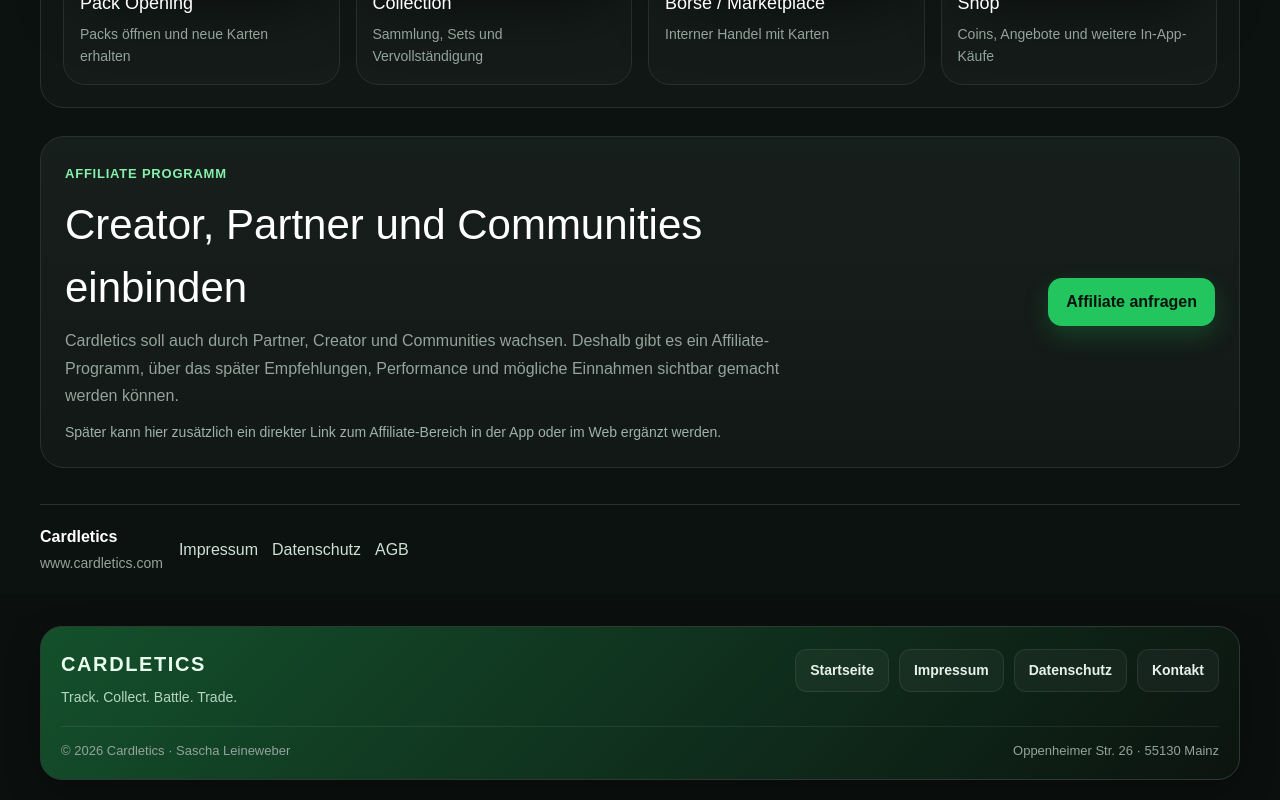
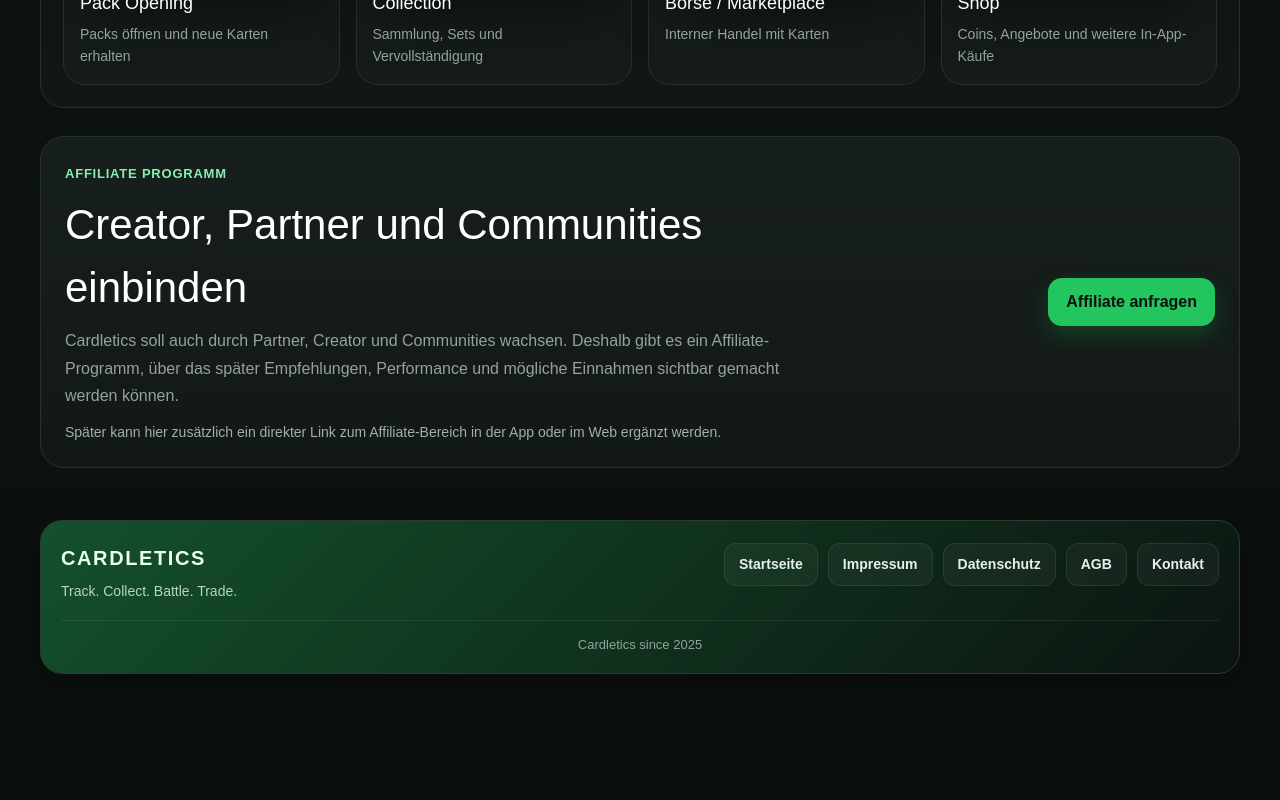
Before and after one commit to Cardletics/cardletics-admin, a Next.js app: page / in a window 1280 px wide. Shown: the part 3141-3941 px from the top of the page. After the commit the page ends 3835 px from the top, so only its background shows below. Built offline with nearby package versions, Linux system fonts and the light colour scheme.

Commit message:
fix homepage

```diff
--- a/app/page.tsx
+++ b/app/page.tsx
@@ -3,9 +3,16 @@
 import Image from "next/image";
 import { useEffect, useState } from "react";
 
+type ScreenshotItem = {
+  title: string;
+  text: string;
+  fileName: string;
+};
+
 export default function HomePage() {
   const [helpOpen, setHelpOpen] = useState(false);
   const [isMobile, setIsMobile] = useState(false);
+  const [selectedShot, setSelectedShot] = useState<ScreenshotItem | null>(null);
 
   useEffect(() => {
     function handleResize() {
@@ -17,6 +24,24 @@
 
     return () => window.removeEventListener("resize", handleResize);
   }, []);
+
+  useEffect(() => {
+    function handleKeyDown(event: KeyboardEvent) {
+      if (event.key === "Escape") {
+        setSelectedShot(null);
+      }
+    }
+
+    if (selectedShot) {
+      window.addEventListener("keydown", handleKeyDown);
+      document.body.style.overflow = "hidden";
+    }
+
+    return () => {
+      window.removeEventListener("keydown", handleKeyDown);
+      document.body.style.overflow = "";
+    };
+  }, [selectedShot]);
 
   return (
     <main style={pageStyle}>
@@ -303,41 +328,49 @@
               title="Homescreen"
               text="Startbereich, Hauptnavigation und Überblick"
               fileName="/home-screen.png"
+              onOpen={setSelectedShot}
             />
             <ScreenshotCard
               title="Battle Screen"
               text="Teamkampf, Strategie und Battle-Ansicht"
               fileName="/battle-screen.png"
+              onOpen={setSelectedShot}
             />
             <ScreenshotCard
               title="Karte im Detail"
               text="Einzelne Karte mit Werten, Design und Seltenheit"
               fileName="/card-detail.png"
+              onOpen={setSelectedShot}
             />
             <ScreenshotCard
               title="Awards"
               text="Belohnungen, Erfolge und freigeschaltete Meilensteine"
               fileName="/awards-screen.png"
+              onOpen={setSelectedShot}
             />
             <ScreenshotCard
               title="Pack Opening"
               text="Packs öffnen und neue Karten erhalten"
               fileName="/pack-opening.png"
+              onOpen={setSelectedShot}
             />
             <ScreenshotCard
               title="Collection"
               text="Sammlung, Sets und Vervollständigung"
               fileName="/collection-screen.png"
+              onOpen={setSelectedShot}
             />
             <ScreenshotCard
               title="Börse / Marketplace"
               text="Interner Handel mit Karten"
               fileName="/marketplace-screen.png"
+              onOpen={setSelectedShot}
             />
             <ScreenshotCard
               title="Shop"
               text="Coins, Angebote und weitere In-App-Käufe"
               fileName="/shop-screen.png"
+              onOpen={setSelectedShot}
             />
           </div>
         </div>
@@ -383,37 +416,6 @@
           </div>
         </div>
       </section>
-
-      <footer
-        style={{
-          ...footerStyle,
-          flexDirection: isMobile ? "column" : "row",
-          alignItems: isMobile ? "flex-start" : "center",
-        }}
-      >
-        <div style={footerBrandStyle}>
-          <div style={footerBrandTitleStyle}>Cardletics</div>
-          <div style={footerBrandTextStyle}>www.cardletics.com</div>
-        </div>
-
-        <div
-          style={{
-            ...footerLinksStyle,
-            flexDirection: isMobile ? "column" : "row",
-            gap: isMobile ? "8px" : "14px",
-          }}
-        >
-          <a href="/impressum" style={footerLinkStyle}>
-            Impressum
-          </a>
-          <a href="/datenschutz" style={footerLinkStyle}>
-            Datenschutz
-          </a>
-          <a href="/agb" style={footerLinkStyle}>
-            AGB
-          </a>
-        </div>
-      </footer>
 
       <div
         style={{
@@ -481,6 +483,10 @@
           Hilfe
         </button>
       </div>
+
+      {selectedShot && (
+        <Lightbox item={selectedShot} onClose={() => setSelectedShot(null)} />
+      )}
     </main>
   );
 }
@@ -516,13 +522,20 @@
   title,
   text,
   fileName,
+  onOpen,
 }: {
   title: string;
   text: string;
   fileName: string;
+  onOpen: (item: ScreenshotItem) => void;
 }) {
   return (
     <div style={screenshotCardStyle}>
+      <button
+        type="button"
+        onClick={() => onOpen({ title, text, fileName })}
+        style={screenshotButtonStyle}
+      >
         <div style={phoneFrameOuterStyle}>
           <div style={phoneFrameInnerStyle}>
             <div style={phoneNotchStyle} />
@@ -531,10 +544,40 @@
             </div>
           </div>
         </div>
+      </button>
 
       <div style={screenshotTextWrapStyle}>
         <h3 style={screenshotTitleStyle}>{title}</h3>
         <p style={screenshotTextStyle}>{text}</p>
+      </div>
+    </div>
+  );
+}
+
+function Lightbox({
+  item,
+  onClose,
+}: {
+  item: ScreenshotItem;
+  onClose: () => void;
+}) {
+  return (
+    <div style={lightboxOverlayStyle} onClick={onClose}>
+      <div style={lightboxShellStyle} onClick={(e) => e.stopPropagation()}>
+        <button type="button" onClick={onClose} style={lightboxCloseStyle}>
+          ✕
+        </button>
+
+        <div style={lightboxContentStyle}>
+          <div style={lightboxPhoneWrapStyle}>
+            <img src={item.fileName} alt={item.title} style={lightboxImageStyle} />
+          </div>
+
+          <div style={lightboxTextStyle}>
+            <h3 style={lightboxTitleStyle}>{item.title}</h3>
+            <p style={lightboxDescStyle}>{item.text}</p>
+          </div>
+        </div>
       </div>
     </div>
   );
@@ -880,6 +923,15 @@
   padding: "16px",
 };
 
+const screenshotButtonStyle: React.CSSProperties = {
+  display: "block",
+  width: "100%",
+  padding: 0,
+  border: "none",
+  background: "transparent",
+  cursor: "zoom-in",
+};
+
 const phoneFrameOuterStyle: React.CSSProperties = {
   width: "100%",
   maxWidth: "350px",
@@ -974,40 +1026,6 @@
   flexWrap: "wrap",
 };
 
-const footerStyle: React.CSSProperties = {
-  maxWidth: "1200px",
-  margin: "36px auto 0 auto",
-  paddingTop: "20px",
-  borderTop: "1px solid #27312d",
-  display: "flex",
-  gap: "16px",
-};
-
-const footerBrandStyle: React.CSSProperties = {
-  display: "grid",
-  gap: "4px",
-};
-
-const footerBrandTitleStyle: React.CSSProperties = {
-  fontWeight: 700,
-  color: "#ffffff",
-};
-
-const footerBrandTextStyle: React.CSSProperties = {
-  color: "#94a39b",
-  fontSize: "14px",
-};
-
-const footerLinksStyle: React.CSSProperties = {
-  display: "flex",
-  flexWrap: "wrap",
-};
-
-const footerLinkStyle: React.CSSProperties = {
-  color: "#cfe0d6",
-  textDecoration: "none",
-};
-
 const helpWidgetWrapStyle: React.CSSProperties = {
   position: "fixed",
   zIndex: 40,
@@ -1087,3 +1105,80 @@
   lineHeight: 1.6,
   fontSize: "14px",
 };
+
+const lightboxOverlayStyle: React.CSSProperties = {
+  position: "fixed",
+  inset: 0,
+  zIndex: 200,
+  background: "rgba(5, 10, 8, 0.88)",
+  display: "flex",
+  alignItems: "center",
+  justifyContent: "center",
+  padding: "20px",
+  boxSizing: "border-box",
+};
+
+const lightboxShellStyle: React.CSSProperties = {
+  position: "relative",
+  width: "100%",
+  maxWidth: "560px",
+};
+
+const lightboxCloseStyle: React.CSSProperties = {
+  position: "absolute",
+  top: "-10px",
+  right: "-4px",
+  zIndex: 2,
+  width: "42px",
+  height: "42px",
+  borderRadius: "999px",
+  border: "1px solid rgba(255,255,255,0.14)",
+  background: "#171f1c",
+  color: "#ffffff",
+  cursor: "pointer",
+  fontSize: "16px",
+  fontWeight: 700,
+  boxShadow: "0 10px 24px rgba(0,0,0,0.28)",
+};
+
+const lightboxContentStyle: React.CSSProperties = {
+  background: "#101714",
+  border: "1px solid #27312d",
+  borderRadius: "24px",
+  padding: "18px",
+  boxShadow: "0 18px 48px rgba(0,0,0,0.35)",
+};
+
+const lightboxPhoneWrapStyle: React.CSSProperties = {
+  width: "100%",
+  maxWidth: "380px",
+  margin: "0 auto",
+  borderRadius: "28px",
+  overflow: "hidden",
+  background: "#000000",
+  boxShadow: "0 18px 40px rgba(0,0,0,0.35)",
+};
+
+const lightboxImageStyle: React.CSSProperties = {
+  width: "100%",
+  height: "auto",
+  display: "block",
+};
+
+const lightboxTextStyle: React.CSSProperties = {
+  marginTop: "16px",
+  textAlign: "center",
+};
+
+const lightboxTitleStyle: React.CSSProperties = {
+  margin: "0 0 6px 0",
+  fontSize: "22px",
+  color: "#ffffff",
+};
+
+const lightboxDescStyle: React.CSSProperties = {
+  margin: 0,
+  color: "#94a39b",
+  lineHeight: 1.6,
+  fontSize: "15px",
+};
--- a/components/SiteFooter.tsx
+++ b/components/SiteFooter.tsx
@@ -25,6 +25,9 @@
             <Link href="/datenschutz" style={linkStyle}>
               Datenschutz
             </Link>
+            <Link href="/agb" style={linkStyle}>
+              AGB
+            </Link>
             <a href="mailto:info@cardletics.com" style={linkStyle}>
               Kontakt
             </a>
@@ -34,12 +37,7 @@
         <div style={dividerStyle} />
 
         <div style={bottomRowStyle}>
-          <span style={smallTextStyle}>
-            © {new Date().getFullYear()} Cardletics · Sascha Leineweber
-          </span>
-          <span style={smallTextStyle}>
-            Oppenheimer Str. 26 · 55130 Mainz
-          </span>
+          <span style={smallTextStyle}>Cardletics since 2025</span>
         </div>
       </div>
     </footer>
@@ -120,7 +118,7 @@
 
 const bottomRowStyle: CSSProperties = {
   display: "flex",
-  justifyContent: "space-between",
+  justifyContent: "center",
   alignItems: "center",
   gap: "12px",
   flexWrap: "wrap",
```
Lines whose indentation alone changed are shown as unchanged.
